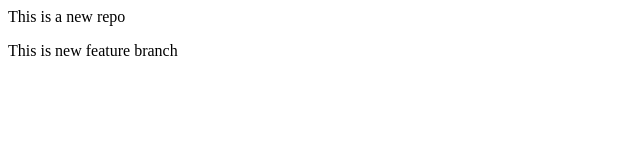
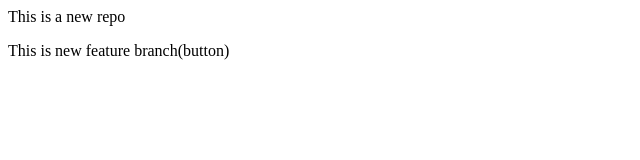
Before and after one commit to ananyag-git/localrepo, a plain HTML site: page index.html in a window 1280 px wide. Shown: the full height of the page, 0-640 px from the left. Drawn offline with Linux system fonts and the light colour scheme.

Commit message:
add button

```diff
--- a/index.html
+++ b/index.html
@@ -1,2 +1,2 @@
 <p>This is a new repo</p>
-<p>This is new feature branch</p>
+<p>This is new feature branch(button)</p>
```
